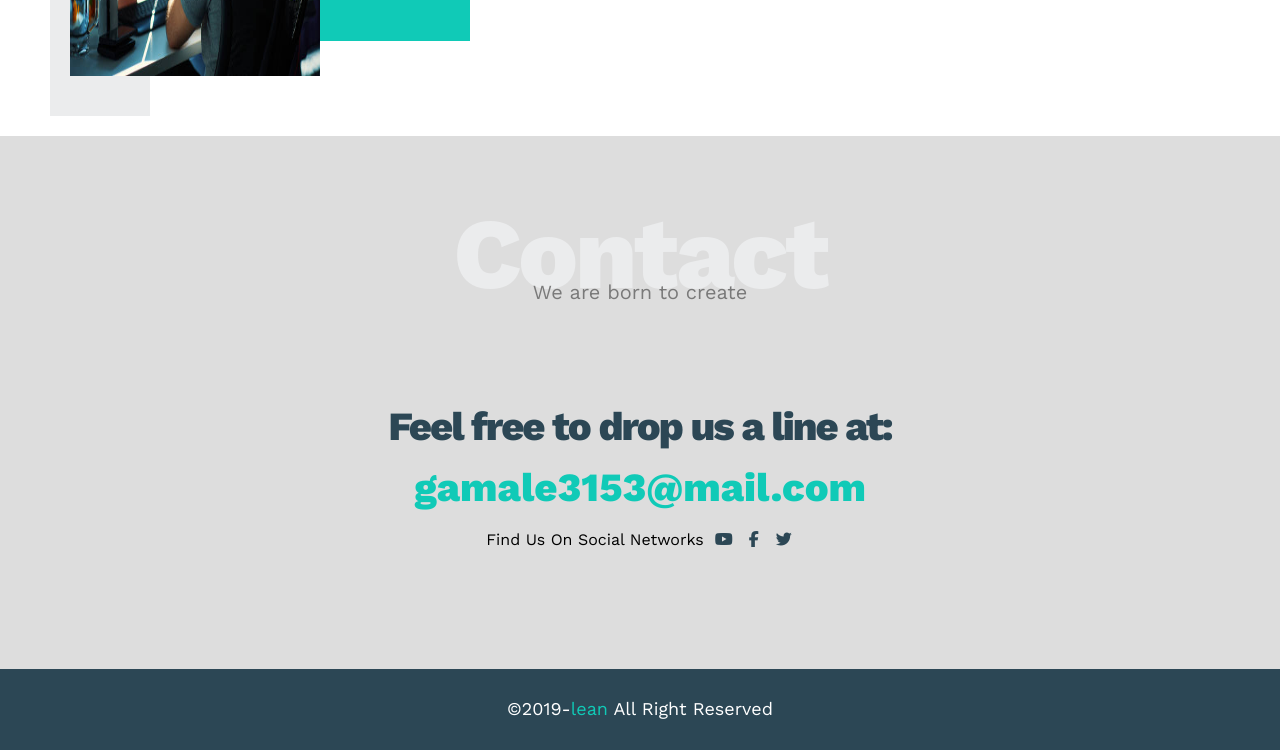
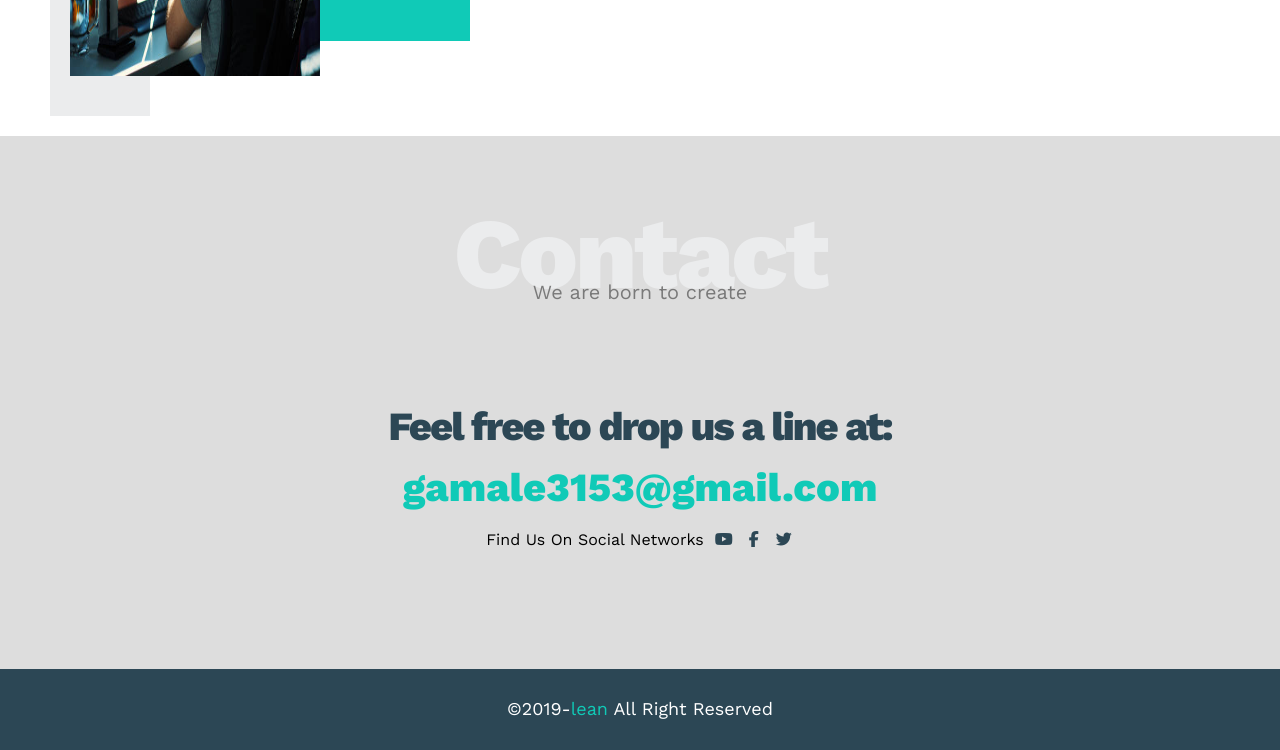
Before and after one commit to gamale3153-hub/HTML_And_CSS_Frist_Porject, a plain HTML site: page index.html in a window 1280 px wide. Shown: the part 3076-3826 px from the top of the page. Drawn offline with nearby package versions, Linux system fonts and the light colour scheme.

Commit message:
change the mail

```diff
--- a/index.html
+++ b/index.html
@@ -205,7 +205,7 @@
             <p>We are born to create </p>
             <div class="info">
                 <p class="lable">Feel free to drop us a line at:</p>
-                <a href="mailto:gamale3153@mail.com?subject=Contact" class="link">gamale3153@mail.com</a>
+                <a href="mailto:gamale3153@gmail.com?subject=Contact" class="link">gamale3153@gmail.com</a>
                 <div class="social">
                     Find Us On Social Networks
                     <i class="fa-brands fa-youtube"></i>
```
